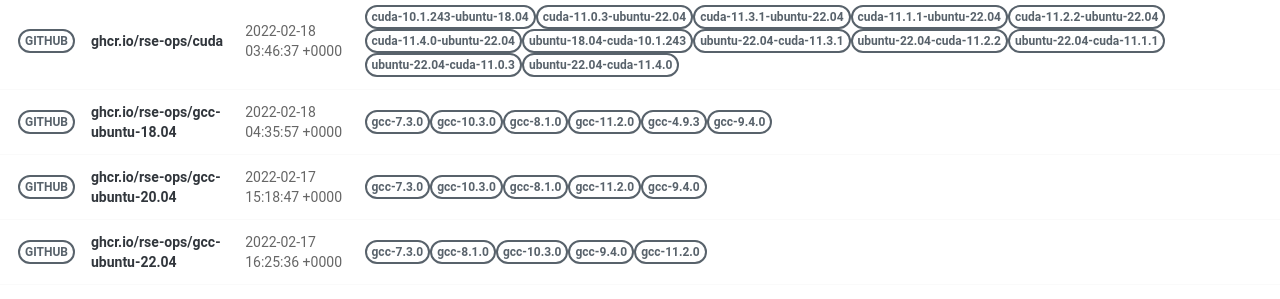
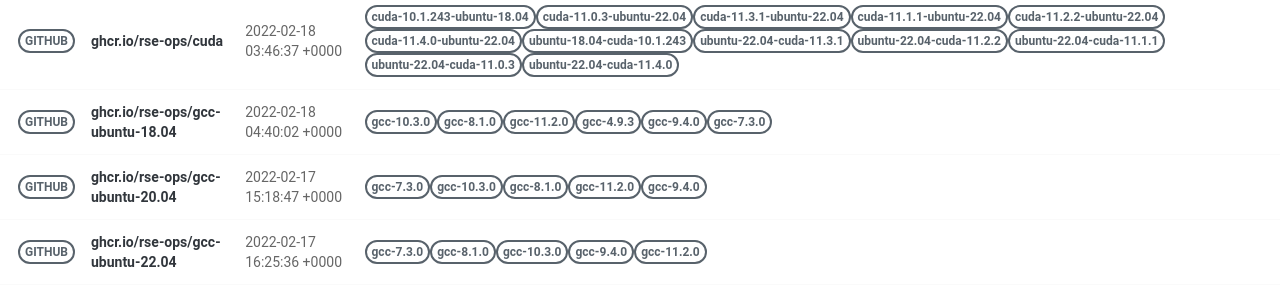
Before and after one commit to rse-ops/docker-images, a Jekyll site: the page built from pages/index.md, in a window 1280 px wide. Shown: the part 502-801 px from the top of the page. Built offline with Jekyll 4.4.1, drawn with Linux system fonts in a browser that asks for light colours; nearby versions of some CDN libraries.

Commit message:
Automated push to update library 2022-02-18

```diff
--- a/_library/ghcr.io-rse-ops-gcc-ubuntu-18.04.md
+++ b/_library/ghcr.io-rse-ops-gcc-ubuntu-18.04.md
@@ -1,14 +1,11 @@
 ---
 layout: container
 name: ghcr.io/rse-ops/gcc-ubuntu-18.04
-updated_at: 2022-02-18 04:35:57.594673
+updated_at: 2022-02-18 04:40:02.839841
 
 
 container_url: https://github.com/orgs/rse-ops/packages/container/package/gcc-ubuntu-18.04
 versions:
- - tag: gcc-7.3.0
-   dockerfile: https://github.com/rse-ops/docker-images/blob/main/ubuntu/gcc/Dockerfile
-   manifest: https://crane.ggcr.dev/manifest/ghcr.io/rse-ops/gcc-ubuntu-18.04:gcc-7.3.0
  - tag: gcc-10.3.0
    dockerfile: https://github.com/rse-ops/docker-images/blob/main/ubuntu/gcc/Dockerfile
    manifest: https://crane.ggcr.dev/manifest/ghcr.io/rse-ops/gcc-ubuntu-18.04:gcc-10.3.0
```
Also changed, not shown: other parts of _library/ghcr.io-rse-ops-gcc-ubuntu-18.04.md (+3 -0 lines).
